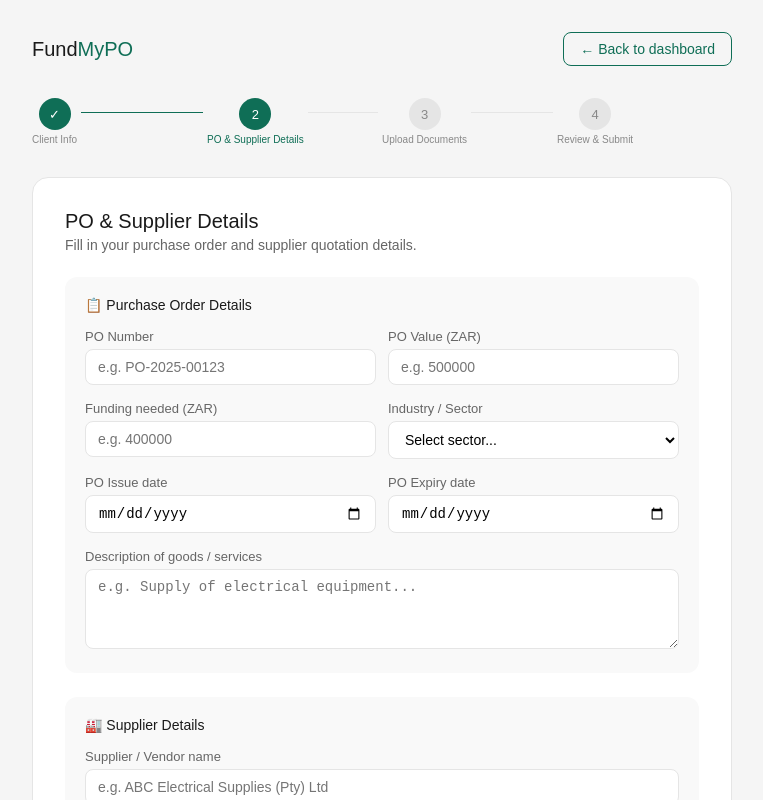
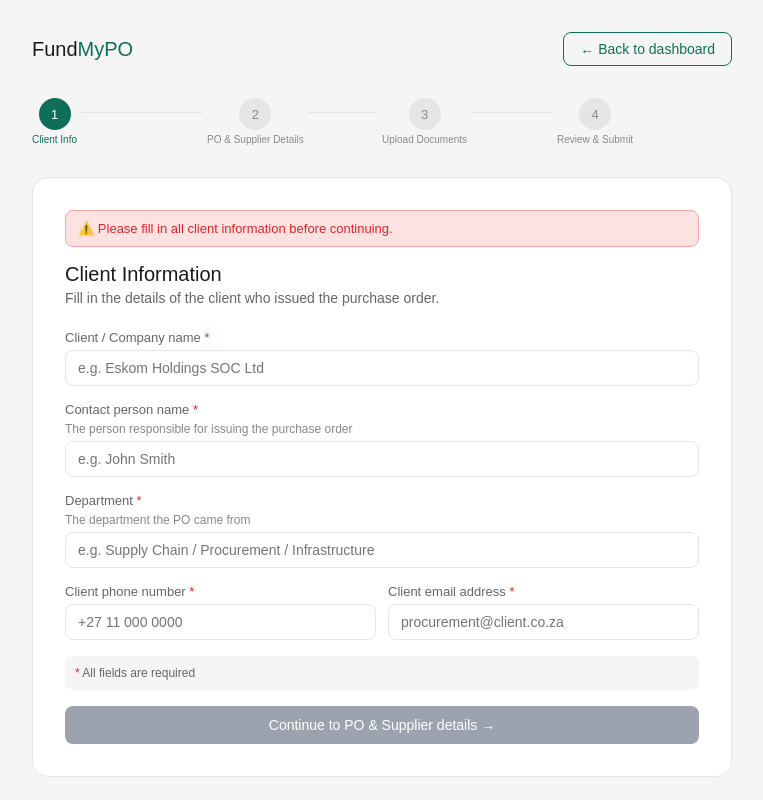
Before and after one commit to Thwalavs/FundmyPO, a Next.js app: page /upload in a window 1280 px wide. Both pictures are taken after a click on the button "Continue to PO & Supplier details →". Shown: the top 800 px of the page, without its empty margins (258-1021 px from the left). Built offline with nearby package versions, Linux system fonts and the light colour scheme.

Commit message:
Fix validation on upload page all steps

```diff
--- a/app/upload/page.tsx
+++ b/app/upload/page.tsx
@@ -41,10 +41,8 @@ export default function UploadPage() {
         'https://efzszombcfxyyobqehyp.supabase.co',
         'eyJhbGciOiJIUzI1NiIsInR5cCI6IkpXVCJ9.eyJpc3MiOiJzdXBhYmFzZSIsInJlZiI6ImVmenN6b21iY2Z4eXlvYnFlaHlwIiwicm9sZSI6ImFub24iLCJpYXQiOjE3Nzc0NTA0NzIsImV4cCI6MjA5MzAyNjQ3Mn0.H4cYGfajHP8jkKGwoBLowna9joodOS5xvRzm8HBv3UU'
       )
-
       const { data: { user } } = await supabase.auth.getUser()
       if (!user) { setError('Please log in first'); setLoading(false); return }
-
       const { data: po, error: poError } = await supabase
         .from('purchase_orders')
         .insert({
@@ -70,21 +68,15 @@ export default function UploadPage() {
         })
         .select()
         .single()
-
       if (poError) { setError('Error saving PO: ' + poError.message); setLoading(false); return }
-
       if (poFile && po) {
         const ext = poFile.name.split('.').pop()
-        await supabase.storage.from('verification-docs')
-          .upload(`${user.id}/po-${po.id}.${ext}`, poFile, { upsert: true })
+        await supabase.storage.from('verification-docs').upload(`${user.id}/po-${po.id}.${ext}`, poFile, { upsert: true })
       }
-
       if (quotationFile && po) {
         const ext = quotationFile.name.split('.').pop()
-        await supabase.storage.from('verification-docs')
-          .upload(`${user.id}/quotation-${po.id}.${ext}`, quotationFile, { upsert: true })
+        await supabase.storage.from('verification-docs').upload(`${user.id}/quotation-${po.id}.${ext}`, quotationFile, { upsert: true })
       }
-
       try {
         await fetch('/api/send-email', {
           method: 'POST',
@@ -92,30 +84,21 @@ export default function UploadPage() {
           body: JSON.stringify({
             type: 'new_po_submitted',
             to: 'vsiphoesihle@gmail.com',
-            data: {
-              businessName: clientName || 'A business',
-              poNumber: poNumber || 'New PO',
-              clientName: clientName || 'Client',
-              poValue: `R ${parseFloat(poValue||'0').toLocaleString()}`,
-            }
+            data: { businessName: clientName, poNumber, clientName, poValue: `R ${parseFloat(poValue||'0').toLocaleString()}` }
           })
         })
       } catch(e) { console.log('Email failed:', e) }
-
       setLoading(false)
       setSubmitted(true)
-    } catch(e: any) {
-      setError('Error: ' + e.message)
-      setLoading(false)
-    }
+    } catch(e: any) { setError('Error: ' + e.message); setLoading(false) }
   }
 
   if (!mounted) return null
 
   const inputStyle = {width:'100%',padding:'9px 12px',border:'1px solid #e5e5e5',borderRadius:'8px',fontSize:'14px',outline:'none',background:'#fff'}
+  const inputRequired = (val: string) => ({...inputStyle, borderColor: val ? '#0F6E56' : '#e5e5e5'})
   const labelStyle = {display:'block' as const,fontSize:'13px',color:'#666666',marginBottom:'5px'}
   const fieldStyle = {marginBottom:'1rem'}
-
   const po = parseFloat(poValue) || 0
   const quote = parseFloat(quotationValue) || 0
   const profit = po - quote
@@ -124,7 +107,7 @@ export default function UploadPage() {
   function UploadBox({ label, file, onChange, hint }: { label: string, file: File|null, onChange: (f: File|null) => void, hint: string }) {
     return (
       <div style={fieldStyle}>
-        <label style={labelStyle}>{label}</label>
+        <label style={labelStyle}>{label} <span style={{color:'#DC2626'}}>*</span></label>
         <p style={{fontSize:'12px',color:'#888',marginBottom:'8px'}}>{hint}</p>
         <div style={{border:'2px dashed '+(file?'#0F6E56':'#e5e5e5'),borderRadius:'8px',padding:'1.25rem',textAlign:'center',background:file?'#f0faf6':'#fafafa',position:'relative'}}>
           {file ? (
@@ -139,12 +122,19 @@ export default function UploadPage() {
               <p style={{fontSize:'12px',color:'#aaa',marginTop:'4px'}}>PDF, JPG or PNG — max 10MB</p>
             </div>
           )}
-          <input type="file" accept=".pdf,.jpg,.jpeg,.png"
-            onChange={e=>onChange(e.target.files?.[0]||null)}
+          <input type="file" accept=".pdf,.jpg,.jpeg,.png" onChange={e=>onChange(e.target.files?.[0]||null)}
             style={{position:'absolute',top:0,left:0,width:'100%',height:'100%',opacity:0,cursor:'pointer'}}/>
         </div>
       </div>
     )
+  }
+
+  function step1Valid() {
+    return !!(clientName && clientContact && clientDepartment && clientPhone && clientEmail)
+  }
+
+  function step2Valid() {
+    return !!(poNumber && poValue && fundingNeeded && sector && supplierName && supplierPhone && supplierEmail && quotationNumber && quotationValue)
   }
 
   return (
@@ -182,26 +172,21 @@ export default function UploadPage() {
 
         {error && (
           <div style={{background:'#FEE2E2',border:'1px solid #FCA5A5',borderRadius:'8px',padding:'10px 12px',marginBottom:'1rem',fontSize:'13px',color:'#DC2626'}}>
-            {error}
+            ⚠️ {error}
           </div>
         )}
 
+        {/* SUCCESS */}
         {submitted && (
           <div style={{textAlign:'center',padding:'2rem 0'}}>
             <div style={{width:'64px',height:'64px',borderRadius:'50%',background:'#E1F5EE',display:'flex',alignItems:'center',justifyContent:'center',margin:'0 auto 1rem',fontSize:'28px'}}>✓</div>
             <h2 style={{fontSize:'22px',fontWeight:'500',marginBottom:'.5rem',color:'#085041'}}>Application Submitted!</h2>
             <p style={{fontSize:'15px',color:'#666',marginBottom:'2rem',lineHeight:'1.7',maxWidth:'480px',margin:'0 auto 2rem'}}>
-              Your purchase order has been submitted to the marketplace. Funders will review and contact your client and supplier to verify before making offers.
+              Your purchase order has been submitted to the marketplace. Funders will review and make offers shortly.
             </p>
             <div style={{background:'#f5f5f5',borderRadius:'12px',padding:'1.25rem',marginBottom:'2rem',textAlign:'left',maxWidth:'400px',margin:'0 auto 2rem'}}>
               <p style={{fontSize:'13px',color:'#888',marginBottom:'.75rem',fontWeight:'500'}}>What happens next:</p>
-              {[
-                'Funders review your PO and supplier quotation',
-                'Funders contact your client to verify the PO',
-                'Funders contact your supplier to verify the quote',
-                'You receive competitive funding offers',
-                'You compare and accept the best offer',
-              ].map((item,i)=>(
+              {['Funders review your PO and supplier quotation','Funders contact your client to verify the PO','Funders contact your supplier to verify the quote','You receive competitive funding offers','You compare and accept the best offer'].map((item,i)=>(
                 <div key={i} style={{display:'flex',gap:'8px',padding:'5px 0',fontSize:'13px',color:'#444'}}>
                   <span style={{color:'#0F6E56',fontWeight:'500'}}>{i+1}.</span>{item}
                 </div>
@@ -213,40 +198,58 @@ export default function UploadPage() {
           </div>
         )}
 
+        {/* STEP 1 */}
         {!submitted && step === 1 && (
           <div>
             <h2 style={{fontSize:'20px',fontWeight:'500',marginBottom:'.25rem'}}>Client Information</h2>
             <p style={{fontSize:'14px',color:'#666',marginBottom:'1.5rem'}}>Fill in the details of the client who issued the purchase order.</p>
+
             <div style={fieldStyle}>
-              <label style={labelStyle}>Client / Company name</label>
-              <input type="text" placeholder="e.g. Eskom Holdings SOC Ltd" value={clientName} onChange={e=>setClientName(e.target.value)} style={inputStyle}/>
+              <label style={labelStyle}>Client / Company name <span style={{color:'#DC2626'}}>*</span></label>
+              <input type="text" placeholder="e.g. Eskom Holdings SOC Ltd" value={clientName} onChange={e=>setClientName(e.target.value)} style={inputRequired(clientName)}/>
             </div>
             <div style={fieldStyle}>
-              <label style={labelStyle}>Contact person name</label>
+              <label style={labelStyle}>Contact person name <span style={{color:'#DC2626'}}>*</span></label>
               <p style={{fontSize:'12px',color:'#888',marginBottom:'5px'}}>The person responsible for issuing the purchase order</p>
-              <input type="text" placeholder="e.g. John Smith" value={clientContact} onChange={e=>setClientContact(e.target.value)} style={inputStyle}/>
+              <input type="text" placeholder="e.g. John Smith" value={clientContact} onChange={e=>setClientContact(e.target.value)} style={inputRequired(clientContact)}/>
             </div>
             <div style={fieldStyle}>
-              <label style={labelStyle}>Department</label>
+              <label style={labelStyle}>Department <span style={{color:'#DC2626'}}>*</span></label>
               <p style={{fontSize:'12px',color:'#888',marginBottom:'5px'}}>The department the PO came from</p>
-              <input type="text" placeholder="e.g. Supply Chain / Procurement / Infrastructure" value={clientDepartment} onChange={e=>setClientDepartment(e.target.value)} style={inputStyle}/>
+              <input type="text" placeholder="e.g. Supply Chain / Procurement / Infrastructure" value={clientDepartment} onChange={e=>setClientDepartment(e.target.value)} style={inputRequired(clientDepartment)}/>
             </div>
             <div style={{display:'grid',gridTemplateColumns:'1fr 1fr',gap:'12px',marginBottom:'1rem'}}>
               <div>
-                <label style={labelStyle}>Client phone number</label>
-                <input type="tel" placeholder="+27 11 000 0000" value={clientPhone} onChange={e=>setClientPhone(e.target.value)} style={inputStyle}/>
+                <label style={labelStyle}>Client phone number <span style={{color:'#DC2626'}}>*</span></label>
+                <input type="tel" placeholder="+27 11 000 0000" value={clientPhone} onChange={e=>setClientPhone(e.target.value)} style={inputRequired(clientPhone)}/>
               </div>
               <div>
-                <label style={labelStyle}>Client email address</label>
-                <input type="email" placeholder="procurement@client.co.za" value={clientEmail} onChange={e=>setClientEmail(e.target.value)} style={inputStyle}/>
+                <label style={labelStyle}>Client email address <span style={{color:'#DC2626'}}>*</span></label>
+                <input type="email" placeholder="procurement@client.co.za" value={clientEmail} onChange={e=>setClientEmail(e.target.value)} style={inputRequired(clientEmail)}/>
               </div>
             </div>
-            <button onClick={()=>setStep(2)} style={{width:'100%',padding:'11px',background:'#0F6E56',color:'#fff',border:'none',borderRadius:'8px',fontSize:'14px',fontWeight:'500',cursor:'pointer'}}>
+
+            <div style={{background:'#f5f5f5',borderRadius:'8px',padding:'10px',marginBottom:'1rem',fontSize:'12px',color:'#666'}}>
+              <span style={{color:'#DC2626'}}>*</span> All fields are required
+            </div>
+
+            <button
+              onClick={()=>{
+                if (!step1Valid()) {
+                  setError('Please fill in all client information before continuing.')
+                  window.scrollTo(0,0)
+                  return
+                }
+                setError('')
+                setStep(2)
+              }}
+              style={{width:'100%',padding:'11px',background: step1Valid() ? '#0F6E56' : '#9CA3AF',color:'#fff',border:'none',borderRadius:'8px',fontSize:'14px',fontWeight:'500',cursor:'pointer'}}>
               Continue to PO & Supplier details →
             </button>
           </div>
         )}
 
+        {/* STEP 2 */}
         {!submitted && step === 2 && (
           <div>
             <h2 style={{fontSize:'20px',fontWeight:'500',marginBottom:'.25rem'}}>PO & Supplier Details</h2>
@@ -256,22 +259,22 @@ export default function UploadPage() {
               <p style={{fontSize:'14px',fontWeight:'500',color:'#1a1a1a',marginBottom:'1rem'}}>📋 Purchase Order Details</p>
               <div style={{display:'grid',gridTemplateColumns:'1fr 1fr',gap:'12px',marginBottom:'1rem'}}>
                 <div>
-                  <label style={labelStyle}>PO Number</label>
-                  <input type="text" placeholder="e.g. PO-2025-00123" value={poNumber} onChange={e=>setPoNumber(e.target.value)} style={inputStyle}/>
+                  <label style={labelStyle}>PO Number <span style={{color:'#DC2626'}}>*</span></label>
+                  <input type="text" placeholder="e.g. PO-2025-00123" value={poNumber} onChange={e=>setPoNumber(e.target.value)} style={inputRequired(poNumber)}/>
                 </div>
                 <div>
-                  <label style={labelStyle}>PO Value (ZAR)</label>
-                  <input type="number" placeholder="e.g. 500000" value={poValue} onChange={e=>setPoValue(e.target.value)} style={inputStyle}/>
+                  <label style={labelStyle}>PO Value (ZAR) <span style={{color:'#DC2626'}}>*</span></label>
+                  <input type="number" placeholder="e.g. 500000" value={poValue} onChange={e=>setPoValue(e.target.value)} style={inputRequired(poValue)}/>
                 </div>
               </div>
               <div style={{display:'grid',gridTemplateColumns:'1fr 1fr',gap:'12px',marginBottom:'1rem'}}>
                 <div>
-                  <label style={labelStyle}>Funding needed (ZAR)</label>
-                  <input type="number" placeholder="e.g. 400000" value={fundingNeeded} onChange={e=>setFundingNeeded(e.target.value)} style={inputStyle}/>
+                  <label style={labelStyle}>Funding needed (ZAR) <span style={{color:'#DC2626'}}>*</span></label>
+                  <input type="number" placeholder="e.g. 400000" value={fundingNeeded} onChange={e=>setFundingNeeded(e.target.value)} style={inputRequired(fundingNeeded)}/>
                 </div>
                 <div>
-                  <label style={labelStyle}>Industry / Sector</label>
-                  <select value={sector} onChange={e=>setSector(e.target.value)} style={inputStyle}>
+                  <label style={labelStyle}>Industry / Sector <span style={{color:'#DC2626'}}>*</span></label>
+                  <select value={sector} onChange={e=>setSector(e.target.value)} style={inputRequired(sector)}>
                     <option value="">Select sector...</option>
                     <option>Construction</option>
                     <option>Mining</option>
@@ -304,27 +307,27 @@ export default function UploadPage() {
             <div style={{background:'#f9f9f9',borderRadius:'12px',padding:'1.25rem',marginBottom:'1.5rem'}}>
               <p style={{fontSize:'14px',fontWeight:'500',color:'#1a1a1a',marginBottom:'1rem'}}>🏭 Supplier Details</p>
               <div style={fieldStyle}>
-                <label style={labelStyle}>Supplier / Vendor name</label>
-                <input type="text" placeholder="e.g. ABC Electrical Supplies (Pty) Ltd" value={supplierName} onChange={e=>setSupplierName(e.target.value)} style={inputStyle}/>
+                <label style={labelStyle}>Supplier / Vendor name <span style={{color:'#DC2626'}}>*</span></label>
+                <input type="text" placeholder="e.g. ABC Electrical Supplies (Pty) Ltd" value={supplierName} onChange={e=>setSupplierName(e.target.value)} style={inputRequired(supplierName)}/>
               </div>
               <div style={{display:'grid',gridTemplateColumns:'1fr 1fr',gap:'12px',marginBottom:'1rem'}}>
                 <div>
-                  <label style={labelStyle}>Supplier phone number</label>
-                  <input type="tel" placeholder="+27 11 000 0000" value={supplierPhone} onChange={e=>setSupplierPhone(e.target.value)} style={inputStyle}/>
+                  <label style={labelStyle}>Supplier phone number <span style={{color:'#DC2626'}}>*</span></label>
+                  <input type="tel" placeholder="+27 11 000 0000" value={supplierPhone} onChange={e=>setSupplierPhone(e.target.value)} style={inputRequired(supplierPhone)}/>
                 </div>
                 <div>
-                  <label style={labelStyle}>Supplier email address</label>
-                  <input type="email" placeholder="sales@supplier.co.za" value={supplierEmail} onChange={e=>setSupplierEmail(e.target.value)} style={inputStyle}/>
+                  <label style={labelStyle}>Supplier email address <span style={{color:'#DC2626'}}>*</span></label>
+                  <input type="email" placeholder="sales@supplier.co.za" value={supplierEmail} onChange={e=>setSupplierEmail(e.target.value)} style={inputRequired(supplierEmail)}/>
                 </div>
               </div>
               <div style={{display:'grid',gridTemplateColumns:'1fr 1fr',gap:'12px'}}>
                 <div>
-                  <label style={labelStyle}>Quotation number</label>
-                  <input type="text" placeholder="e.g. QT-2025-00456" value={quotationNumber} onChange={e=>setQuotationNumber(e.target.value)} style={inputStyle}/>
+                  <label style={labelStyle}>Quotation number <span style={{color:'#DC2626'}}>*</span></label>
+                  <input type="text" placeholder="e.g. QT-2025-00456" value={quotationNumber} onChange={e=>setQuotationNumber(e.target.value)} style={inputRequired(quotationNumber)}/>
                 </div>
                 <div>
-                  <label style={labelStyle}>Quotation value (ZAR)</label>
-                  <input type="number" placeholder="e.g. 350000" value={quotationValue} onChange={e=>setQuotationValue(e.target.value)} style={inputStyle}/>
+                  <label style={labelStyle}>Quotation value (ZAR) <span style={{color:'#DC2626'}}>*</span></label>
+                  <input type="number" placeholder="e.g. 350000" value={quotationValue} onChange={e=>setQuotationValue(e.target.value)} style={inputRequired(quotationValue)}/>
                 </div>
               </div>
             </div>
@@ -355,12 +358,28 @@ export default function UploadPage() {
             )}
 
             <div style={{display:'flex',gap:'12px'}}>
-              <button onClick={()=>setStep(1)} style={{flex:1,padding:'11px',background:'transparent',color:'#666',border:'1px solid #e5e5e5',borderRadius:'8px',fontSize:'14px',cursor:'pointer'}}>← Back</button>
-              <button onClick={()=>setStep(3)} style={{flex:2,padding:'11px',background:'#0F6E56',color:'#fff',border:'none',borderRadius:'8px',fontSize:'14px',fontWeight:'500',cursor:'pointer'}}>Continue to upload documents →</button>
+              <button onClick={()=>{ setError(''); setStep(1) }}
+                style={{flex:1,padding:'11px',background:'transparent',color:'#666',border:'1px solid #e5e5e5',borderRadius:'8px',fontSize:'14px',cursor:'pointer'}}>
+                ← Back
+              </button>
+              <button
+                onClick={()=>{
+                  if (!step2Valid()) {
+                    setError('Please fill in all required fields before continuing.')
+                    window.scrollTo(0,0)
+                    return
+                  }
+                  setError('')
+                  setStep(3)
+                }}
+                style={{flex:2,padding:'11px',background:step2Valid()?'#0F6E56':'#9CA3AF',color:'#fff',border:'none',borderRadius:'8px',fontSize:'14px',fontWeight:'500',cursor:'pointer'}}>
+                Continue to upload documents →
+              </button>
             </div>
           </div>
         )}
 
+        {/* STEP 3 */}
         {!submitted && step === 3 && (
           <div>
             <h2 style={{fontSize:'20px',fontWeight:'500',marginBottom:'.25rem'}}>Upload Documents</h2>
@@ -376,12 +395,28 @@ export default function UploadPage() {
               <p style={{fontSize:'12px',color:'#633806',lineHeight:'1.6'}}>Submitting fraudulent documents is a criminal offence.</p>
             </div>
             <div style={{display:'flex',gap:'12px'}}>
-              <button onClick={()=>setStep(2)} style={{flex:1,padding:'11px',background:'transparent',color:'#666',border:'1px solid #e5e5e5',borderRadius:'8px',fontSize:'14px',cursor:'pointer'}}>← Back</button>
-              <button onClick={()=>setStep(4)} style={{flex:2,padding:'11px',background:'#0F6E56',color:'#fff',border:'none',borderRadius:'8px',fontSize:'14px',fontWeight:'500',cursor:'pointer'}}>Continue to review →</button>
+              <button onClick={()=>{ setError(''); setStep(2) }}
+                style={{flex:1,padding:'11px',background:'transparent',color:'#666',border:'1px solid #e5e5e5',borderRadius:'8px',fontSize:'14px',cursor:'pointer'}}>
+                ← Back
+              </button>
+              <button
+                onClick={()=>{
+                  if (!poFile || !quotationFile) {
+                    setError('Please upload both the Purchase Order document and Supplier Quotation before continuing.')
+                    window.scrollTo(0,0)
+                    return
+                  }
+                  setError('')
+                  setStep(4)
+                }}
+                style={{flex:2,padding:'11px',background:(poFile&&quotationFile)?'#0F6E56':'#9CA3AF',color:'#fff',border:'none',borderRadius:'8px',fontSize:'14px',fontWeight:'500',cursor:'pointer'}}>
+                Continue to review →
+              </button>
             </div>
           </div>
         )}
 
+        {/* STEP 4 */}
         {!submitted && step === 4 && (
           <div>
             <h2 style={{fontSize:'20px',fontWeight:'500',marginBottom:'.25rem'}}>Review & Submit</h2>
@@ -391,8 +426,7 @@ export default function UploadPage() {
               <p style={{fontSize:'13px',fontWeight:'500',color:'#444',marginBottom:'.75rem'}}>👤 Client Information</p>
               {[['Company',clientName],['Contact',clientContact],['Department',clientDepartment],['Phone',clientPhone],['Email',clientEmail]].map(([l,v])=>(
                 <div key={l} style={{display:'flex',justifyContent:'space-between',padding:'6px 0',borderBottom:'1px solid #e5e5e5',fontSize:'14px'}}>
-                  <span style={{color:'#888'}}>{l}</span>
-                  <span style={{color:'#1a1a1a',fontWeight:'500'}}>{v}</span>
+                  <span style={{color:'#888'}}>{l}</span><span style={{color:'#1a1a1a',fontWeight:'500'}}>{v}</span>
                 </div>
               ))}
             </div>
@@ -401,8 +435,7 @@ export default function UploadPage() {
               <p style={{fontSize:'13px',fontWeight:'500',color:'#444',marginBottom:'.75rem'}}>📋 Purchase Order</p>
               {[['PO Number',poNumber],['PO Value',`R ${parseFloat(poValue||'0').toLocaleString()}`],['Funding needed',`R ${parseFloat(fundingNeeded||'0').toLocaleString()}`],['Sector',sector]].map(([l,v])=>(
                 <div key={l} style={{display:'flex',justifyContent:'space-between',padding:'6px 0',borderBottom:'1px solid #e5e5e5',fontSize:'14px'}}>
-                  <span style={{color:'#888'}}>{l}</span>
-                  <span style={{color:'#1a1a1a',fontWeight:'500'}}>{v}</span>
+                  <span style={{color:'#888'}}>{l}</span><span style={{color:'#1a1a1a',fontWeight:'500'}}>{v}</span>
                 </div>
               ))}
             </div>
@@ -411,11 +444,20 @@ export default function UploadPage() {
               <p style={{fontSize:'13px',fontWeight:'500',color:'#444',marginBottom:'.75rem'}}>🏭 Supplier</p>
               {[['Supplier',supplierName],['Phone',supplierPhone],['Quotation No.',quotationNumber],['Quotation Value',`R ${parseFloat(quotationValue||'0').toLocaleString()}`]].map(([l,v])=>(
                 <div key={l} style={{display:'flex',justifyContent:'space-between',padding:'6px 0',borderBottom:'1px solid #e5e5e5',fontSize:'14px'}}>
-                  <span style={{color:'#888'}}>{l}</span>
-                  <span style={{color:'#1a1a1a',fontWeight:'500'}}>{v}</span>
+                  <span style={{color:'#888'}}>{l}</span><span style={{color:'#1a1a1a',fontWeight:'500'}}>{v}</span>
                 </div>
               ))}
             </div>
+
+            {po > 0 && quote > 0 && (
+              <div style={{background:'#E1F5EE',borderRadius:'12px',padding:'1.25rem',marginBottom:'1rem'}}>
+                <p style={{fontSize:'13px',fontWeight:'500',color:'#085041',marginBottom:'.5rem'}}>📊 Profit Margin</p>
+                <div style={{display:'flex',justifyContent:'space-between',fontSize:'14px'}}>
+                  <span style={{color:'#666'}}>Estimated profit</span>
+                  <span style={{fontWeight:'500',color:'#085041'}}>R {profit.toLocaleString()} ({margin}%)</span>
+                </div>
+              </div>
+            )}
 
             <div style={{background:'#f5f5f5',borderRadius:'12px',padding:'1.25rem',marginBottom:'1.5rem'}}>
               <p style={{fontSize:'13px',fontWeight:'500',color:'#444',marginBottom:'.75rem'}}>📄 Documents</p>
@@ -436,13 +478,18 @@ export default function UploadPage() {
             </div>
 
             <div style={{display:'flex',gap:'12px'}}>
-              <button onClick={()=>setStep(3)} style={{flex:1,padding:'11px',background:'transparent',color:'#666',border:'1px solid #e5e5e5',borderRadius:'8px',fontSize:'14px',cursor:'pointer'}}>← Back</button>
-              <button onClick={handleSubmit} disabled={loading} style={{flex:2,padding:'11px',background:'#0F6E56',color:'#fff',border:'none',borderRadius:'8px',fontSize:'14px',fontWeight:'500',cursor:'pointer'}}>
+              <button onClick={()=>{ setError(''); setStep(3) }}
+                style={{flex:1,padding:'11px',background:'transparent',color:'#666',border:'1px solid #e5e5e5',borderRadius:'8px',fontSize:'14px',cursor:'pointer'}}>
+                ← Back
+              </button>
+              <button onClick={handleSubmit} disabled={loading}
+                style={{flex:2,padding:'11px',background:'#0F6E56',color:'#fff',border:'none',borderRadius:'8px',fontSize:'14px',fontWeight:'500',cursor:'pointer'}}>
                 {loading ? 'Submitting...' : 'Submit to marketplace ✓'}
               </button>
             </div>
           </div>
         )}
+
       </div>
     </main>
   )
```
